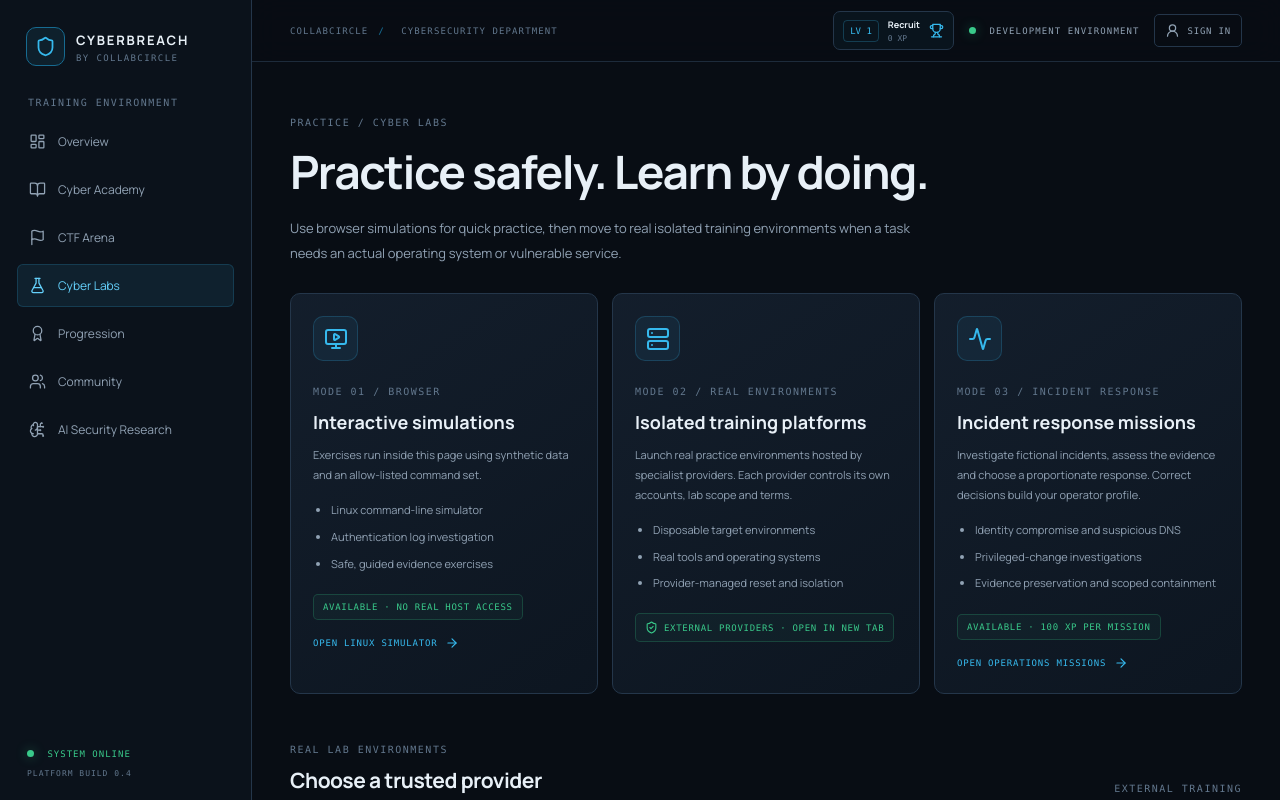
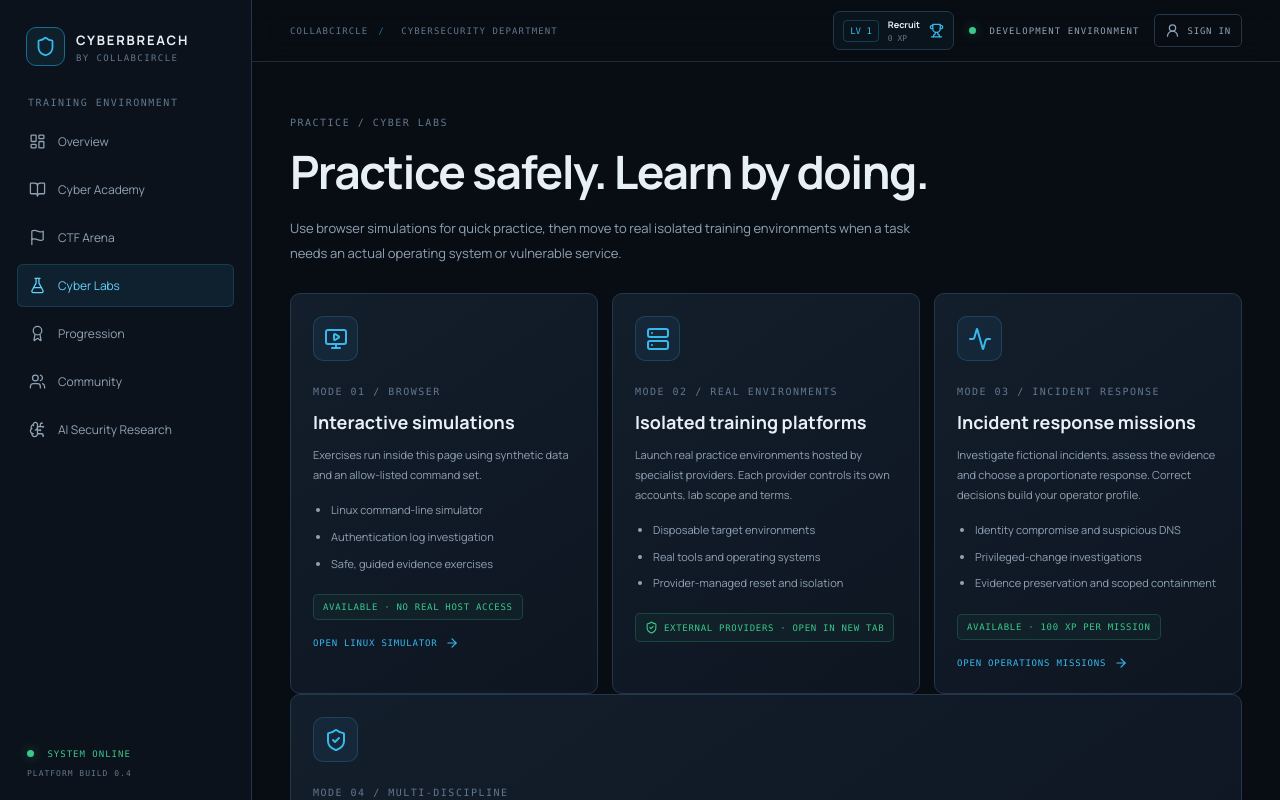
Before and after one commit to Samstatix/CyberBreach, a React (Vite) app in the folder apps/web/: page /labs in a window 1280 px wide. Shown: the top 800 px of the page. Built offline with nearby package versions, Linux system fonts and the light colour scheme; no server answers.

Commit message:
feat(labs): add workbench launch card

```diff
--- a/apps/web/src/features/labs/LabsPage.tsx
+++ b/apps/web/src/features/labs/LabsPage.tsx
@@ -19,6 +19,7 @@ export default function LabsPage(){
    <article className="lab-mode-card"><div className="lab-mode-icon"><Server size={24}/></div><span className="area-tag">MODE 02 / REAL ENVIRONMENTS</span><h2>Isolated training platforms</h2><p>Launch real practice environments hosted by specialist providers. Each provider controls its own accounts, lab scope and terms.</p><ul><li>Disposable target environments</li><li>Real tools and operating systems</li><li>Provider-managed reset and isolation</li></ul><div className="lab-mode-status"><ShieldCheck size={13}/> EXTERNAL PROVIDERS · OPEN IN NEW TAB</div></article>
    <article className="lab-mode-card"><div className="lab-mode-icon"><Activity size={24}/></div><span className="area-tag">MODE 03 / INCIDENT RESPONSE</span><h2>Incident response missions</h2><p>Investigate fictional incidents, assess the evidence and choose a proportionate response. Correct decisions build your operator profile.</p><ul><li>Identity compromise and suspicious DNS</li><li>Privileged-change investigations</li><li>Evidence preservation and scoped containment</li></ul><div className="lab-mode-status">AVAILABLE · 100 XP PER MISSION</div><Link className="lab-launch-link" to="/operations">OPEN OPERATIONS MISSIONS <ArrowRight size={14}/></Link></article>
   </div>
+  <article className="lab-mode-card lab-workbench-feature"><div className="lab-mode-icon"><ShieldCheck size={24}/></div><span className="area-tag">MODE 04 / MULTI-DISCIPLINE</span><h2>CyberBreach practice workbench</h2><p>Try six safe, interactive practice rooms before moving into the medium, hard and expert CTF challenges.</p><ul><li>Web authorization simulator</li><li>Cryptography and encoding tools</li><li>Reverse engineering and memory visualizers</li><li>Forensics timeline and OSINT source checks</li></ul><div className="lab-mode-status">AVAILABLE · SYNTHETIC DATA ONLY</div><Link className="lab-launch-link" to="/labs/workbench">OPEN PRACTICE WORKBENCH <ArrowRight size={14}/></Link></article>
   <div className="section-heading"><div><span className="eyebrow">REAL LAB ENVIRONMENTS</span><h2>Choose a trusted provider</h2></div><span className="section-note">EXTERNAL TRAINING</span></div>
   <div className="external-lab-grid">{externalLabs.map(lab=><article className="external-lab-card" key={lab.url}><span className="area-tag">{lab.kind}</span><h3>{lab.name}</h3><p>{lab.description}</p><a href={lab.url} target="_blank" rel="noreferrer">OPEN PROVIDER <ExternalLink size={13}/></a></article>)}</div>
   <article className="hosted-lab-card"><div><span className="eyebrow">CYBERBREACH HOSTED LAB GATEWAY</span><h2>{runtimeConfig.labPortalUrl?"Hosted lab portal connected":"Hosted lab provider not configured"}</h2><p>{runtimeConfig.labPortalUrl?"Your deployment has supplied a dedicated isolated-lab portal URL. Launches are handled by that provider, not by this browser.":"The integration point is ready, but no lab orchestration endpoint has been supplied. Configure the public portal URL only after the isolated provider has passed security review."}</p></div>{runtimeConfig.labPortalUrl?<a className="primary-button" href={runtimeConfig.labPortalUrl} target="_blank" rel="noreferrer">OPEN HOSTED LABS <ExternalLink size={14}/></a>:<span className="lab-mode-status planned"><Clock3 size={13}/> NOT CONFIGURED</span>}</article>
```
